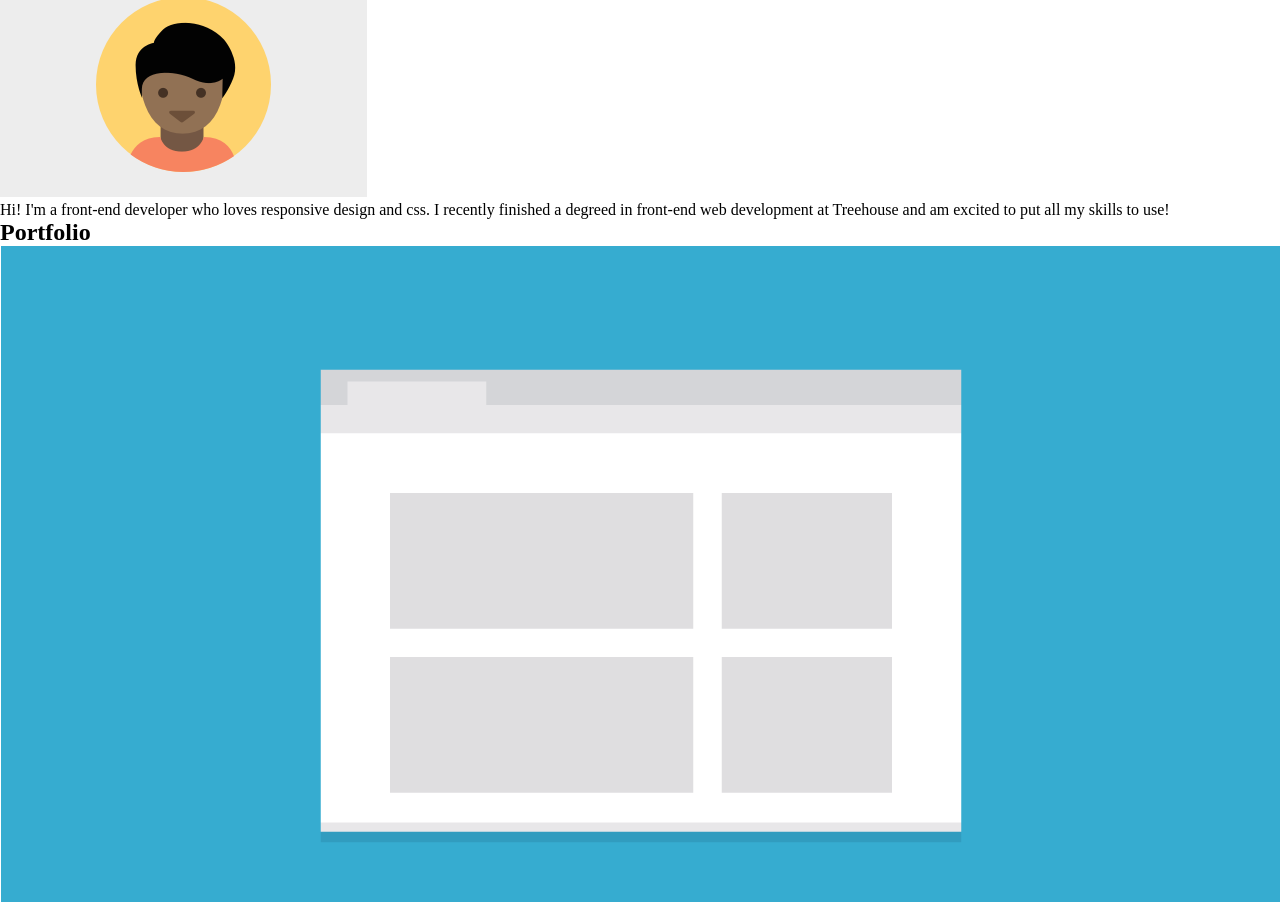
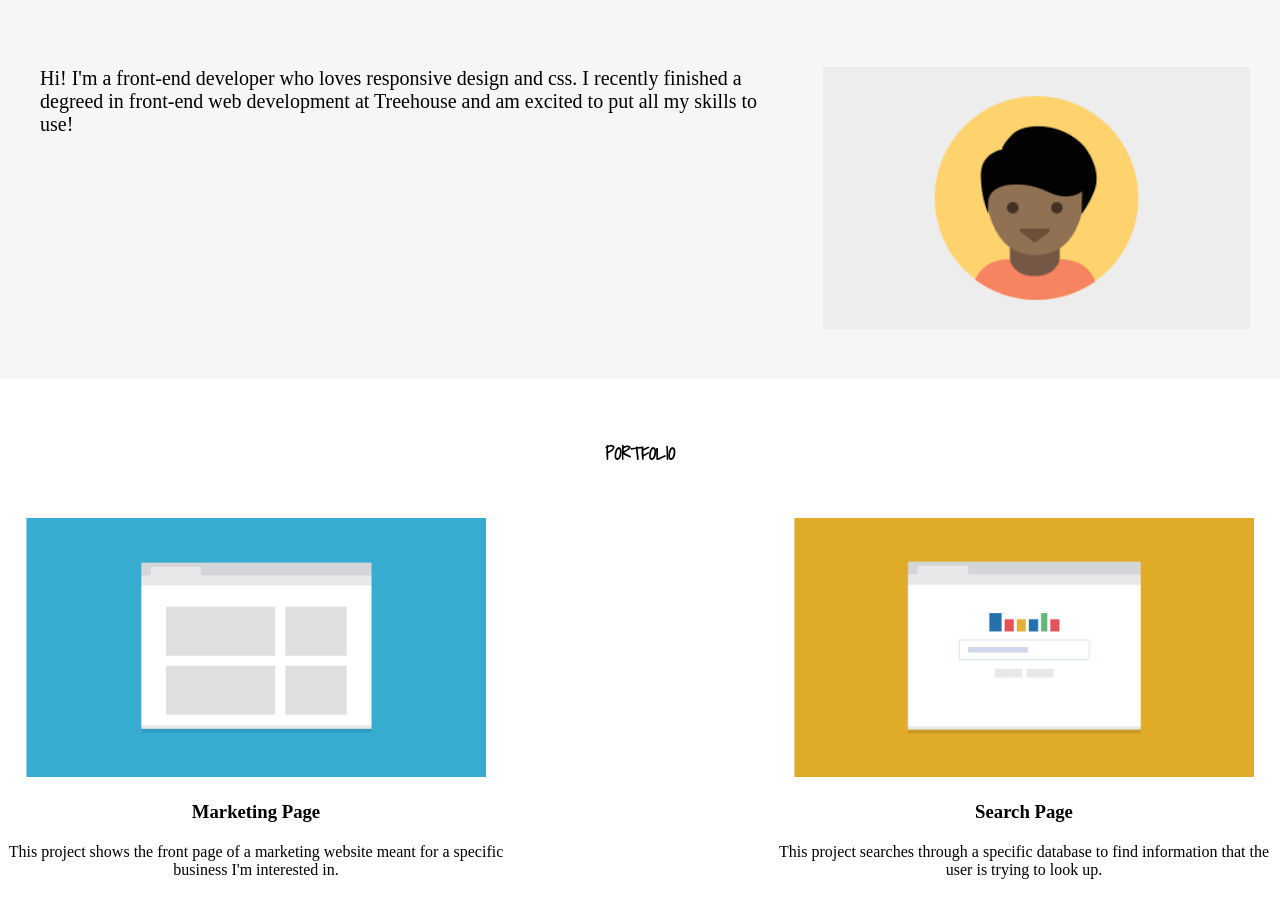
Before and after one commit to DillonDesignStudios/ResponsiveLayout, a plain HTML site: page index.html in a window 1280 px wide. Shown: the part 119-1021 px from the top of the page. Drawn offline with Linux system fonts and the light colour scheme; a web font is replaced by a local one.

Commit message:
Tablet Update

```diff
--- a/css/styles.css
+++ b/css/styles.css
@@ -1,13 +1,6 @@
+/***** PHONE 320PX *****/
 * {
-    margin:  0 auto;
-}
-
-
-
-/***** PHONE 320PX *****/
-@media (max-width: 320px){
-
-    * {
+        margin:  0 auto;
         text-align: center;
     }
 
@@ -91,6 +84,7 @@
         margin-top: 30px;
         border-bottom: 1px solid #d6d4d4;
         border-bottom-width:  1px;
+        display: inline-block;
     }
 
     .contact h1 {
@@ -128,24 +122,14 @@
         float: right;
         padding-right: 30px;
     }
-}
 
 
 /***** TABLET 768*****/
 
-@media (max-width: 768px) {
-
-    .navIntro {
-    background-color: #f6f6f6;
-    }
+ @media (min-width: 768px) {
 
     .name {
-        text-align: center;
         font-size: 20px;
-    }
-
-    .mainNav{
-        text-align: center;
     }
 
     .mainNav ul {
@@ -157,8 +141,47 @@
         display: inline-block;
         padding: 5px 15px;
     }
-    .mainNav li:first-child {
-        padding-left: 0;
+
+    .intro {
+        padding: 0 30px 40px 30px;
+        background-color: #f6f6f6;
+        display: inline-block;
     }
 
+     .intro img {
+         float: right;
+         width: 35%;
+         padding-left: 30px;
+     }
+
+     .intro p {
+         font-size: 1.25em;
+         text-align: left;
+         margin-top: 30px;
+     }
+
+     .marketing,
+     .travel,
+     .photo     {
+         float: left;
+     }
+
+     .marketing,
+     .travel,
+     .photo img {
+         width: 40%;
+     }
+
+     .search,
+     .map,
+     .calculator {
+         float: right;
+     }
+
+     .search,
+     .map,
+     .calculator img {
+         width: 40%;
+     }
+
 }
--- a/index.html
+++ b/index.html
@@ -4,7 +4,7 @@
   <meta charset="utf-8">
   <title>Responsive Layout</title>
   <meta name="viewport" content="width=device-width, initial-scale=1.0">
-  <link rel="stylesheet" href="../ResponsiveLayout/css/styles.css">
+  <link rel="stylesheet" href="css/styles.css">
   <link href="https://fonts.googleapis.com/css?family=Muli%7CRoboto:400,300,500,700,900" rel="stylesheet">
     <link href="https://fonts.googleapis.com/css?family=Lato:300,400,900" rel="stylesheet">
     <link href="https://fonts.googleapis.com/css?family=Shadows+Into+Light" rel="stylesheet">
@@ -36,39 +36,37 @@
       <div class="sectionTitle">
         <h2>Portfolio</h2>
       </div>
-      <div class="port">
-      <div class="heading">
+      <div class="heading marketing">
           <img src="images/portfolio-1.png">
           <h3>Marketing Page</h3>
           <p>This project shows the front page of a marketing website meant for a specific business I'm interested in.</p>
       </div>
-          </div>
 
-      <div class="heading">
+      <div class="heading search">
           <img src="images/portfolio-2.png">
           <h3>Search Page</h3>
           <p>This project searches through a specific database to find information that the user is trying to look up.</p>
       </div>
 
-      <div class="heading">
+      <div class="heading travel">
           <img src="images/portfolio-3.png">
           <h3>Travel App</h3>
           <p>This project compares travel times based on different transportation methods and tells you the best one.</p>
       </div>
 
-      <div class="heading">
+      <div class="heading map">
           <img src="images/portfolio-4.png">
           <h3>Map of Favorite Spots</h3>
           <p>This project uses mapping apis to plot points for my favorite spots in the city for a do-it-yourself walking tour.</p>
       </div>
 
-      <div class="heading">
+      <div class="heading photo">
           <img src="images/portfolio-5.png">
           <h3>Photo Gallery</h3>
           <p>This project shows pictures from a recent trip to the viewer and allows them to easily navigate through photos.</p>
       </div>
 
-      <div class="heading">
+      <div class="heading calculator">
           <img src="images/portfolio-6.png">
           <h3>Calculator</h3>
           <p>Someone can enter in the numbers they want, and press the big blue button and get the result.</p>
```
